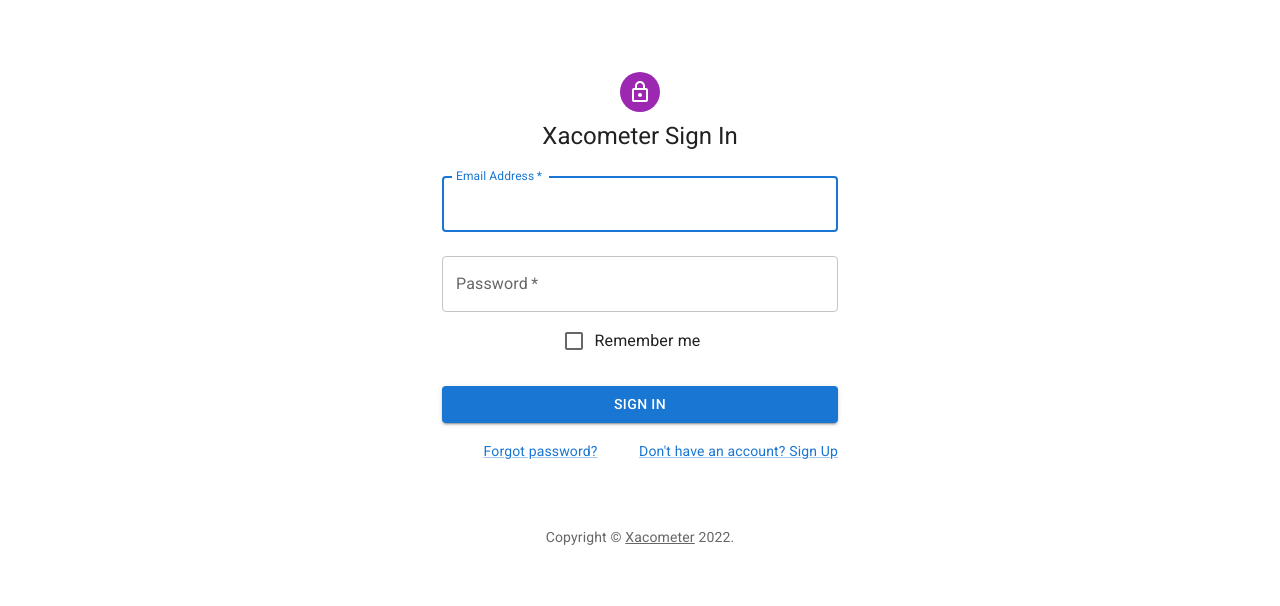
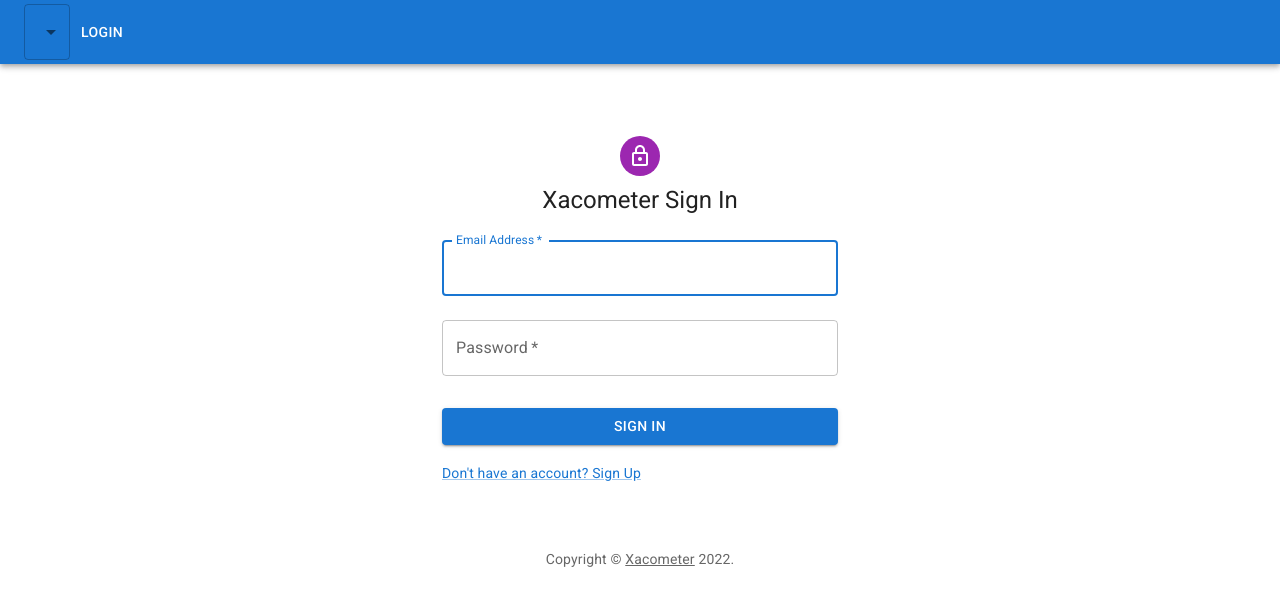
Before and after one commit to daniel2828/XacoMeter, a React (Create React App) app in the folder frontend/: page / in a window 1280 px wide. Shown: the top 606 px of the page. Built offline with nearby package versions, Linux system fonts and the light colour scheme; what i18next-xhr-backend would draw is missing.

Commit message:
#25 Translations Almost implemented. NavBar component added to handle translations

```diff
--- a/frontend/src/App.js
+++ b/frontend/src/App.js
@@ -5,11 +5,13 @@
 import MainPage from "./pages/MainPage";
 
 import { useTranslation, initReactI18next } from "react-i18next";
-
+import NavBar from "./components/NavBar/NavBar";
 
 function App() {
-  const { t } = useTranslation();
+
   return (
+    <>
+    <NavBar/>
     <BrowserRouter>
       <Switch>
         <Route path="/" exact={true}>
@@ -19,10 +21,11 @@
           <MainPage />
         </Route>
         <Route path="/translation" exact={true}>
-          <p>{t('welcome')}</p>
+          <p>{}</p>
         </Route>
       </Switch>
     </BrowserRouter>
+    </>
   );
 }
 
--- a/frontend/src/components/LoginForm.js
+++ b/frontend/src/components/LoginForm.js
@@ -14,6 +14,7 @@
 import { createTheme, ThemeProvider } from "@mui/material/styles";
 import { signIn } from "../api/users";
 import Notification from "./Notification";
+import {useTranslation} from "react-i18next";
 function Copyright(props) {
   return (
     <Typography
@@ -42,6 +43,7 @@
 export default function LoginForm({ setIsRegister }) {
   const [responseMessage, setResponseMessage] = useState({});
   const [alertOpen, setAlertOpen] = useState(false);
+  const {t} = useTranslation();
   const handleSubmit = (event) => {
     event.preventDefault();
     const data = new FormData(event.currentTarget);
@@ -83,7 +85,7 @@
             <LockOutlinedIcon />
           </Avatar>
           <Typography component="h1" variant="h5">
-            Xacometer Sign In
+          {t("Xacometer Sign In")}
           </Typography>
           <Notification
             alertOpen={alertOpen}
@@ -102,7 +104,7 @@
               required
               fullWidth
               id="email"
-              label="Email Address"
+              label={t("Email Address")}
               name="email"
               autoComplete="email"
               autoFocus
@@ -112,36 +114,29 @@
               required
               fullWidth
               name="password"
-              label="Password"
+              label={t("Password")}
               type="password"
               id="password"
               autoComplete="current-password"
             />
-            <FormControlLabel
-              control={<Checkbox value="remember" color="primary" />}
-              label="Remember me"
-            />
+
             <Button
               type="submit"
               fullWidth
               variant="contained"
               sx={{ mt: 3, mb: 2 }}
             >
-              Sign In
+              {t("Sign In")}
             </Button>
             <Grid container>
-              <Grid item xs>
-                <Link href="#" variant="body2">
-                  Forgot password?
-                </Link>
-              </Grid>
+
               <Grid item>
                 <Link
                   onClickCapture={() => setIsRegister(true)}
                   href="#"
                   variant="body2"
                 >
-                  {"Don't have an account? Sign Up"}
+                  {t("Don't have an account? Sign Up")}
                 </Link>
               </Grid>
             </Grid>
--- /dev/null
+++ b/frontend/src/components/NavBar/NavBar.js
@@ -0,0 +1,36 @@
+import React from 'react'
+import AppBar from '@mui/material/AppBar';
+import Box from '@mui/material/Box';
+import Toolbar from '@mui/material/Toolbar';
+import Typography from '@mui/material/Typography';
+import Button from '@mui/material/Button';
+import IconButton from '@mui/material/IconButton';
+import MenuIcon from '@mui/icons-material/Menu';
+import Select from "@mui/material/Select";
+import { useTranslation } from "react-i18next";
+import MenuItem from "@mui/material/MenuItem";
+export default function NavBar() {
+    const  {t, i18n} = useTranslation();
+    const handleChangeLanguage = (e = undefined)=>{
+        e.preventDefault();
+        console.log(e);
+        i18n.changeLanguage(e.target.value)
+      }
+  return (
+    <Box sx={{ flexGrow: 1 }}>
+      <AppBar position="static">
+        <Toolbar>
+        <Select  labelId="select-language"
+          id="select-language"
+          value={i18n.language ? i18n.language : "es"}
+          label="Language"
+          onChange={handleChangeLanguage}>
+            <MenuItem value="es">{t("Spanish")}</MenuItem>
+            <MenuItem value="en">{t("English")}</MenuItem>
+        </Select>
+          <Button color="inherit">Login</Button>
+        </Toolbar>
+      </AppBar>
+    </Box>
+  );
+}
--- a/frontend/src/components/RegisterForm.js
+++ b/frontend/src/components/RegisterForm.js
@@ -12,6 +12,7 @@
 import { createTheme, ThemeProvider } from "@mui/material/styles";
 import { signUp } from "../api/users";
 import Notification from "./Notification";
+import {useTranslation} from "react-i18next";
 function Copyright(props) {
   return (
     <Typography
@@ -38,6 +39,7 @@
  * @returns RegisterForm
  */
 export default function RegisterForm({ setIsRegister }) {
+  const {t} = useTranslation();
   const [alertOpen, setAlertOpen] = useState(false);
   const [responseMessage, setResponseMessage] = useState({});
   const handleSubmit = (event) => {
@@ -84,7 +86,7 @@
             <LockOutlinedIcon />
           </Avatar>
           <Typography component="h1" variant="h5">
-            Xacometer Sign up
+            {t("Xacometer Sign up")}
           </Typography>
           <Box
             component="form"
@@ -106,7 +108,7 @@
                   required
                   fullWidth
                   id="firstName"
-                  label="First Name"
+                  label={t("First Name")}
                   autoFocus
                 />
               </Grid>
@@ -115,7 +117,7 @@
                   required
                   fullWidth
                   id="lastName"
-                  label="Last Name"
+                  label={t("Last Name")}
                   name="lastName"
                   autoComplete="family-name"
                 />
@@ -125,7 +127,7 @@
                   required
                   fullWidth
                   id="email"
-                  label="Email Address"
+                  label={t("Email Address")}
                   name="email"
                   autoComplete="email"
                 />
@@ -135,7 +137,7 @@
                   required
                   fullWidth
                   name="password"
-                  label="Password"
+                  label={t("Password")}
                   type="password"
                   id="password"
                   autoComplete="new-password"
@@ -146,7 +148,7 @@
                   required
                   fullWidth
                   name="repeatPassword"
-                  label="Repeat Password"
+                  label={t("Repeat Password")}
                   type="password"
                   id="repeatPassword"
                 />
@@ -158,7 +160,7 @@
               variant="contained"
               sx={{ mt: 3, mb: 2 }}
             >
-              Sign Up
+              {t("Sign Up")}
             </Button>
             <Grid container justifyContent="flex-end">
               <Grid item>
@@ -167,7 +169,7 @@
                   href="#"
                   variant="body2"
                 >
-                  Already have an account? Sign in
+                  {t("Already have an account? Sign in")}
                 </Link>
               </Grid>
             </Grid>
--- a/frontend/src/components/Tabs/TabElement/GraphsTab.js
+++ b/frontend/src/components/Tabs/TabElement/GraphsTab.js
@@ -12,12 +12,15 @@
 import "./Graphs.scss";
 import PieChartComp from "../../../components/PieChartComp"
 import {words} from "../../../utils/words";
+import { useTranslation } from "react-i18next";
 /**
  * Main page where the data of tweets is displayed
  * @returns MainPage component
  */
 export default function MainPage({tweetData}) {
   // States
+  const { t , i18n} = useTranslation();
+
   const [daysData, setDaysData] = useState([]);
   const [languageData, setLanguageData] = useState([])
   // Handle changes into the hashtag
@@ -66,7 +69,7 @@
         <Grid container spacing={2}>
           <Grid item xs={6} md={6}>
             <div className="history-tweets">
-              <h3>History of tweets</h3>
+              <h3> {t('GraphsTab.header')}</h3>
               <LineChart width={600} height={300} data={daysData}>
                 <Line type="monotone" dataKey="uv" stroke="#8884d8" />
                 <CartesianGrid stroke="#ccc" strokeDasharray="5 5" />
--- a/frontend/src/i18n.js
+++ b/frontend/src/i18n.js
@@ -36,7 +36,9 @@
     debug: false,
 
     whitelist: availableLanguages,
-
+    react: {
+      useSuspense: false //   <---- this will do the magic
+    },
     interpolation: {
       escapeValue: false
     }
--- a/frontend/src/index.js
+++ b/frontend/src/index.js
@@ -9,7 +9,8 @@
   <I18nextProvider>
   <React.StrictMode>
     <App />
-  </React.StrictMode></I18nextProvider>
+  </React.StrictMode>
+  </I18nextProvider>
   , document.getElementById('root')
 );
 
--- a/frontend/src/pages/MainPage.js
+++ b/frontend/src/pages/MainPage.js
@@ -19,12 +19,14 @@
 import {words} from "../utils/words";
 import WordCloud from "../components/Graphs/WordCloud";
 import TabMain from "../components/Tabs/TabMain";
+import { useTranslation } from "react-i18next";
 /**
  * Main page where the data of tweets is displayed
  * @returns MainPage component
  */
 export default function MainPage() {
   // States
+  const {t,i18n} = useTranslation();
   const [tweetData, setTweetData] = useState([]);
   const [daysData, setDaysData] = useState([]);
   const [languageData, setLanguageData] = useState([])
@@ -79,12 +81,14 @@
   /**
    * Check the tokens to know if you need a re-login
    */
+
   if (!getAccessTokenApi()) {
     return <Redirect to="/"></Redirect>;
   } else {
     return (
       <>
-        <h1>Select the hashtag to display data.</h1>
+        <h1>{t("Select the hashtag to display data.")}</h1>
+
         <Select
           labelId="select-hashtag"
           id="select-hashtag"
@@ -95,7 +99,7 @@
           <MenuItem value={"BuenCamino"}>#BuenCamino</MenuItem>
         </Select>
         <h2>
-          Number of tweets registered since {daysData[0]?.name}:
+        {t("Number of tweets registered since")} {daysData[0]?.name}:
 
         </h2>
         <h2>  {tweetData?.length}</h2>
--- a/frontend/src/utils/translations/en/translation.json
+++ b/frontend/src/utils/translations/en/translation.json
@@ -1,3 +1,6 @@
 {
-    "welcome": "TEST"
+    "welcome": "TEST",
+    "GraphsTab":{
+        "header": "History of tweets"
+    }
 }
--- /dev/null
+++ b/frontend/src/utils/translations/es/translation.json
@@ -0,0 +1,24 @@
+{
+    "welcome": "Test ES",
+    "GraphsTab":{
+        "header": "Linea temporal de tweets"
+    },
+    "Select the hashtag to display data.": "Selecciona el hashtag para mostrar los datos",
+    "Spanish": "Español",
+    "English":"Inglés",
+
+
+    "Number of tweets registered since": "Numero de tweets registrados desde",
+    "Xacometer Sign up": "Xacometer Registro",
+    "Sign Up" : "Registro",
+    "Repeat Password": "Repita contraseña",
+    "Password": "Contraseña",
+    "Email Address" : "Direccion email",
+    "Last Name": "Apellidos",
+    "First Name": "Nombre",
+    "Already have an account? Sign in" : "¿Ya tienes cuenta? Haz Login",
+
+    "Xacometer Sign In": "Xacometer Login",
+    "Sign In": "Logear",
+    "Don't have an account? Sign Up" : "¿No tienes cuenta? Registrate"
+}
```
Also changed, not shown: frontend/src/utils/translations/es/translation.js (deleted).
